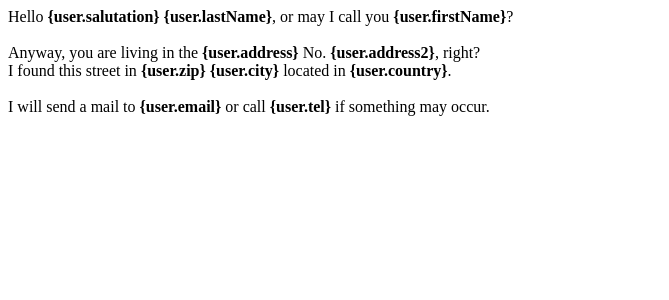
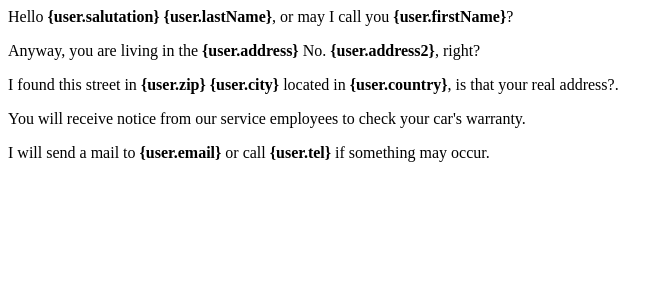
Before and after one commit to floriankuehl/devworx, a PHP site: page / in a window 1280 px wide. Shown: the top 300 px of the page, without its empty margins (0-669 px from the left). Run offline with PHP 8.4, Linux system fonts and the light colour scheme.

Commit message:
Update Index.php

```diff
--- a/Resources/Frontend/Templates/User/Index.php
+++ b/Resources/Frontend/Templates/User/Index.php
@@ -1,8 +1,5 @@
-<p class="demo">
-  Hello <b>{user.salutation}</b> <b>{user.lastName}</b>, or may I call you <b>{user.firstName}</b>?<br>
-  <br>
-  Anyway, you are living in the <b>{user.address}</b> No. <b>{user.address2}</b>, right?<br>
-  I found this street in <b>{user.zip}</b> <b>{user.city}</b> located in <b>{user.country}</b>.<br>
-  <br>
-  I will send a mail to <b>{user.email}</b> or call <b>{user.tel}</b> if something may occur.
-</p>
+<p>Hello <b>{user.salutation}</b> <b>{user.lastName}</b>, or may I call you <b>{user.firstName}</b>?</p>
+<p>Anyway, you are living in the <b>{user.address}</b> No. <b>{user.address2}</b>, right?</p>
+<p>I found this street in <b>{user.zip}</b> <b>{user.city}</b> located in <b>{user.country}</b>, is that your real address?.</p>
+<p>You will receive notice from our service employees to check your car's warranty.</p>
+<p>I will send a mail to <b>{user.email}</b> or call <b>{user.tel}</b> if something may occur.</p>
```
